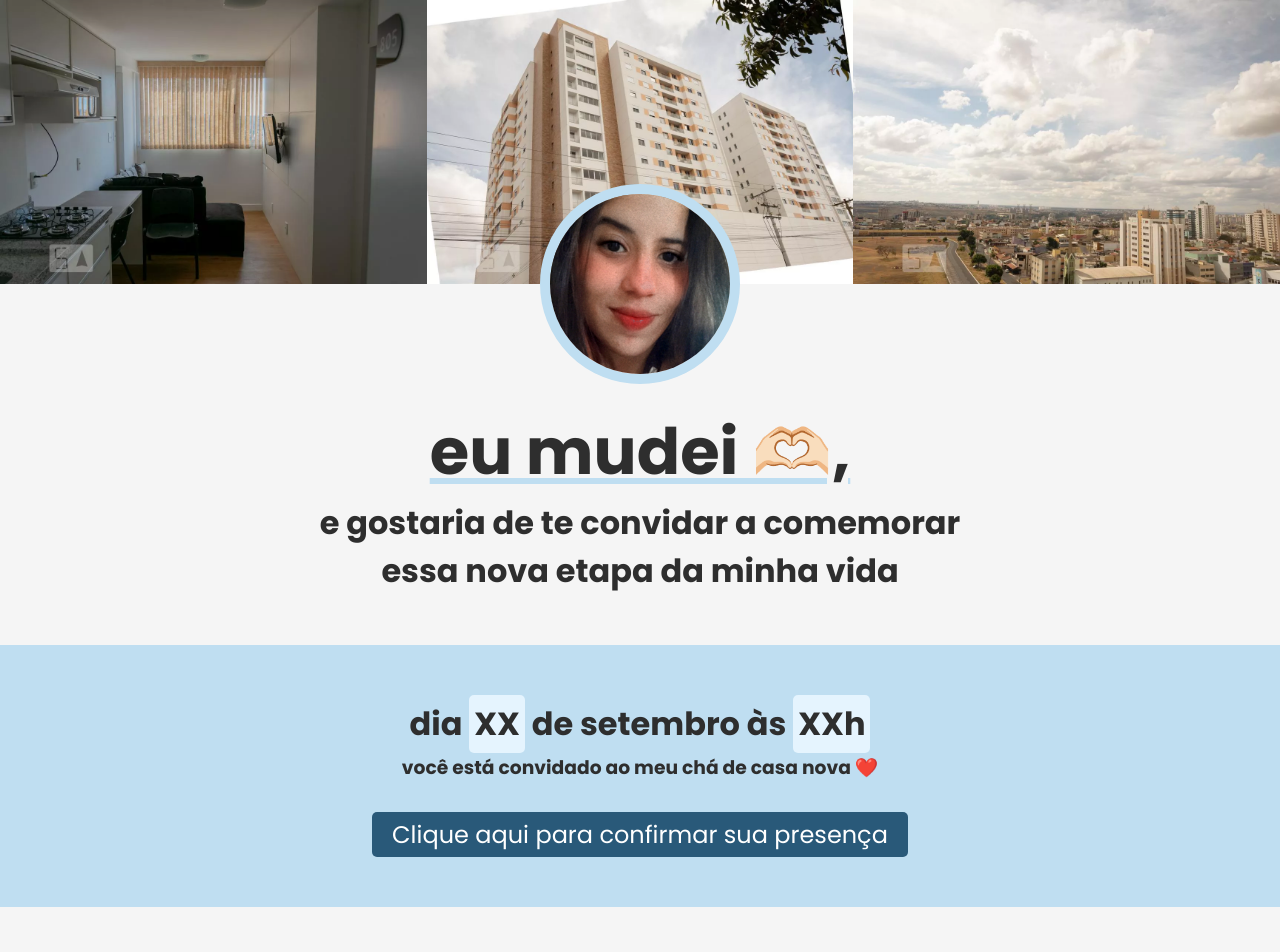
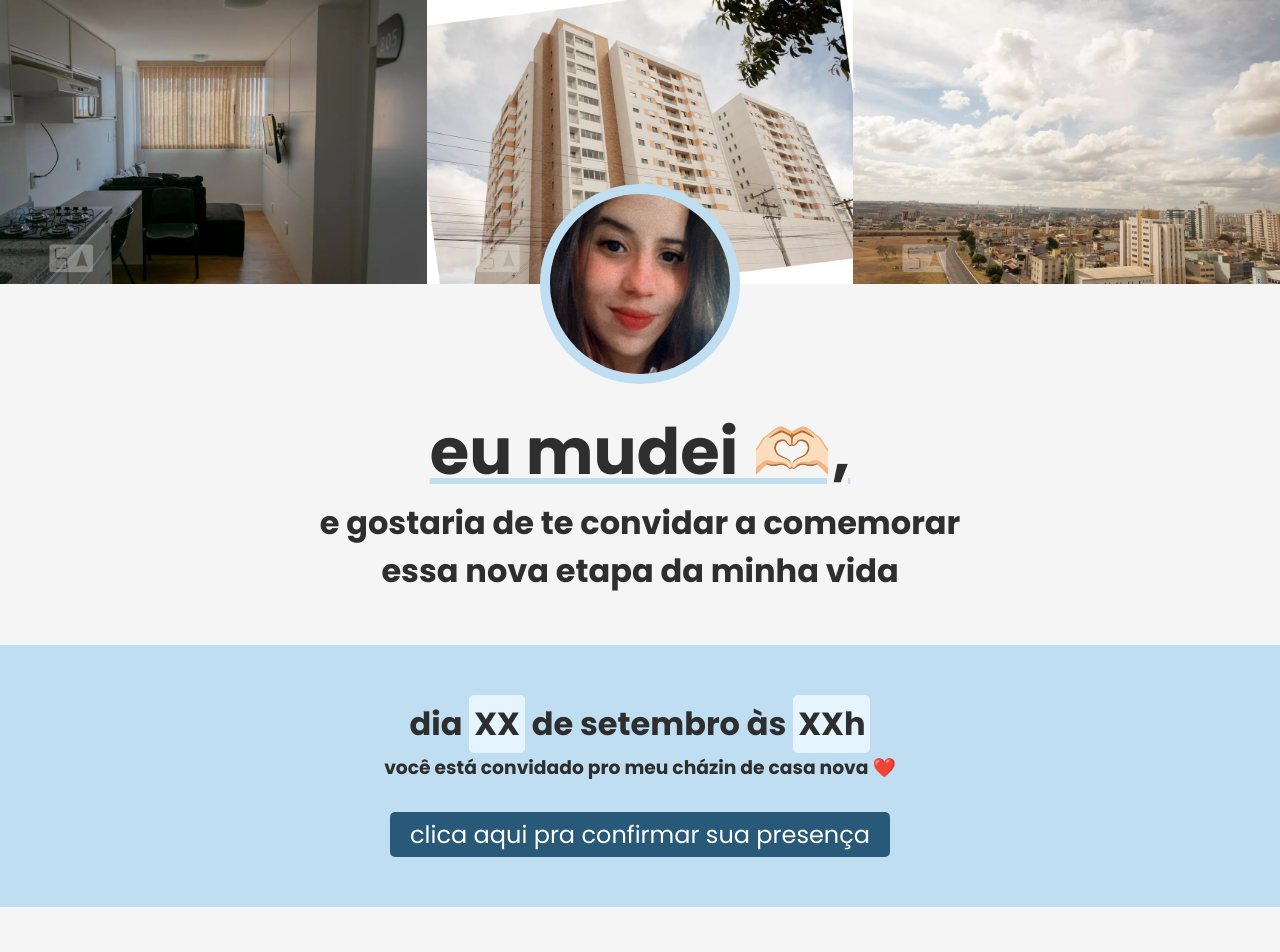
Before and after one commit to brunoleo223/lista-cha-casa-nova, a React (Vite) app: page / in a window 1280 px wide. Shown: the top 952 px of the page. Built offline with nearby package versions, Linux system fonts and the light colour scheme.

Commit message:
Update index.jsx
atualização de textin

```diff
--- a/src/components/Convite/index.jsx
+++ b/src/components/Convite/index.jsx
@@ -4,8 +4,8 @@ export function Convite(){
     return(
         <div className={styles.convite}>
             <h2>dia <span>XX</span> de setembro às <span>XXh</span></h2>
-            <h3>você está convidado ao meu chá de casa nova ❤️</h3>
-            <a href="" target="_blank">Clique aqui para confirmar sua presença</a>
+            <h3> você está convidado pro meu cházin de casa nova ❤️</h3>
+            <a href="" target="_blank"> clica aqui pra confirmar sua presença </a>
         </div>
     )
 }
```
